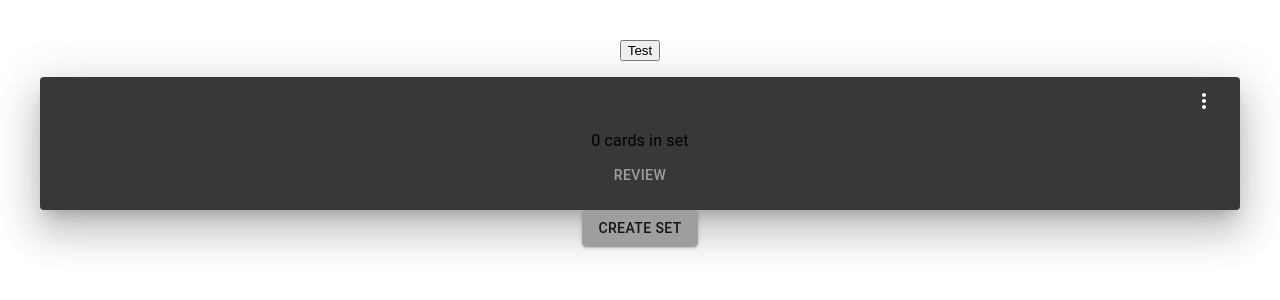
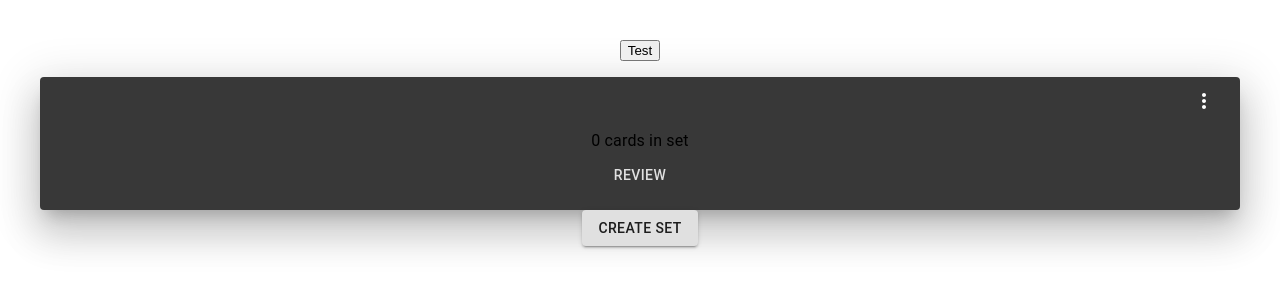
Before and after one commit to TutusBOT/ocards, a React (Vite) app: page / in a window 1280 px wide. Shown: the top 300 px of the page. Built offline with nearby package versions, Linux system fonts and the light colour scheme; what tesseract.js would draw is missing.

Commit message:
create seperate file for theme object

```diff
--- a/src/App.tsx
+++ b/src/App.tsx
@@ -6,23 +6,11 @@ import {
 import { useState } from "react";
 import "./App.css";
 import Test from "./components/test";
-import { grey } from "@mui/material/colors";
 import { CreateSet, SetList } from "./components";
+import { theme } from "./theme";
 
 function App() {
 	const [image, setImage] = useState<any>();
-
-	const theme = createTheme({
-		palette: {
-			mode: "dark",
-			primary: {
-				main: grey[500],
-			},
-			secondary: {
-				main: grey[100],
-			},
-		},
-	});
 
 	return (
 		<StyledEngineProvider injectFirst>
--- /dev/null
+++ b/src/theme.ts
@@ -0,0 +1,16 @@
+import { createTheme } from "@mui/material";
+import { deepPurple, grey, purple } from "@mui/material/colors";
+
+export const theme = createTheme({
+	palette: {
+		mode: "dark",
+		primary: {
+			light: grey[200],
+			main: grey[300],
+		},
+		secondary: {
+			main: deepPurple["800"],
+			light: deepPurple["600"],
+		},
+	},
+});
```
